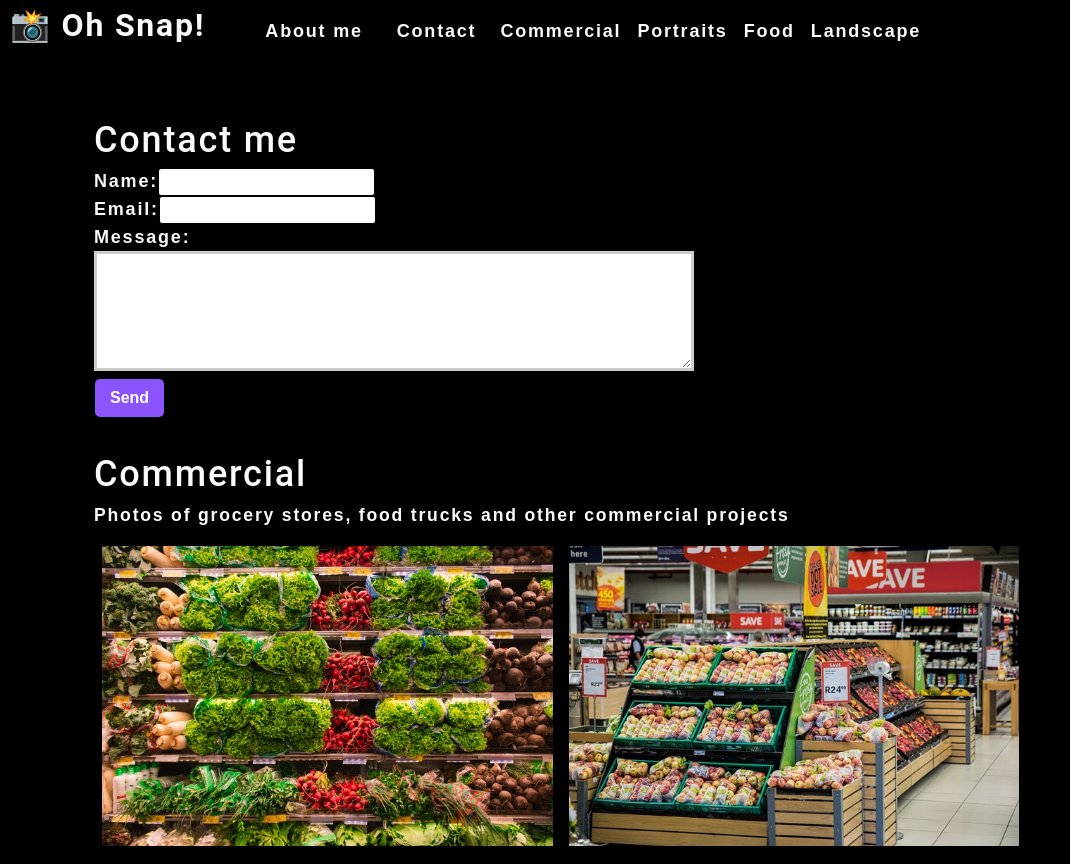
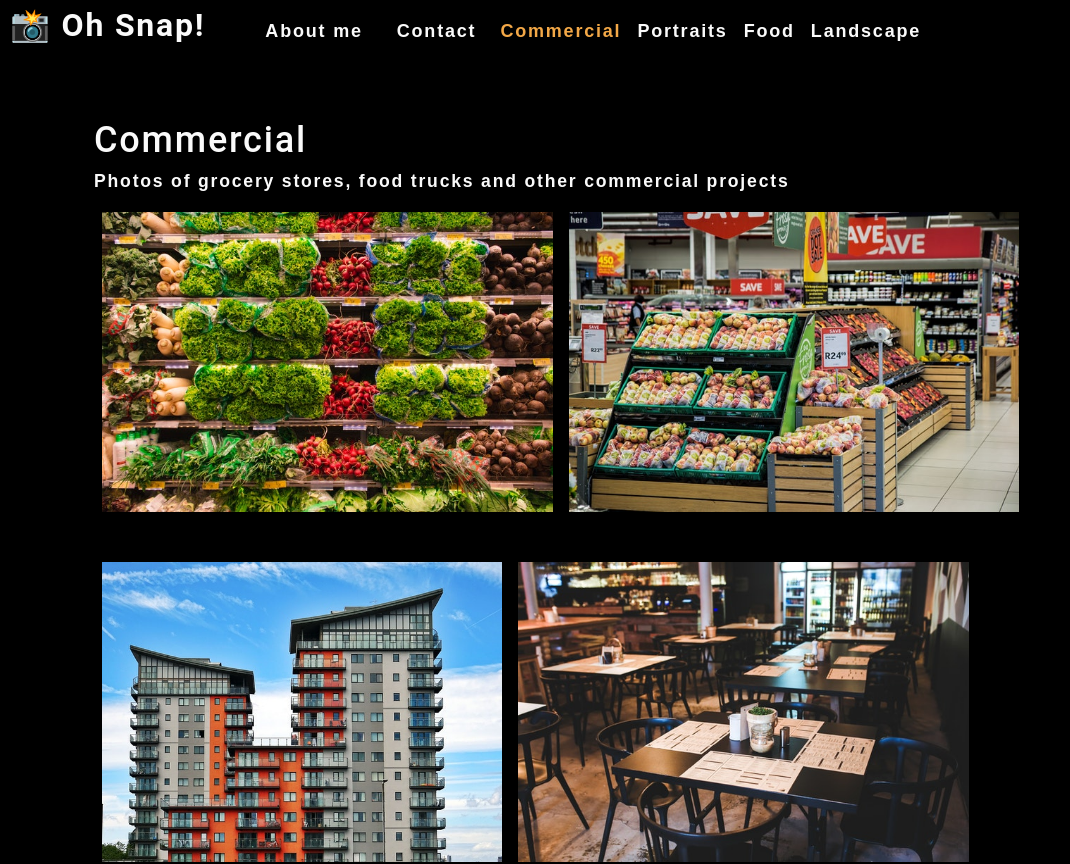
Before and after one commit to rolanduwxcc/photo-port, a React (Create React App) app: page / in a window 1280 px wide. Shown: the top 864 px of the page, without its empty margins (0-1070 px from the left). Built offline with nearby package versions, Linux system fonts and the light colour scheme.

Commit message:
nav updates

```diff
--- a/src/App.js
+++ b/src/App.js
@@ -9,10 +9,12 @@
 import { capitalizeFirstLetter } from './utils/helpers';
 
 function App() {
+  const [contactSelected, setContactSelected] = useState(false);
+
   const [categories] = useState([
-    { name: "commercial", description: "Photos of grocery stores, food trucks and other commercial projects"},
-    { name: "portraits", description: "Portraits of people in my life"},
-    { name: "food", description: "Delicious delicacies"},
+    { name: "commercial", description: "Photos of grocery stores, food trucks and other commercial projects" },
+    { name: "portraits", description: "Portraits of people in my life" },
+    { name: "food", description: "Delicious delicacies" },
     { name: "landscape", description: "Fields, farmhouse, waterfalls, and the beauty of nature" },
   ]);
   const [currentCategory, setCurrentCategory] = useState(categories[0]);
@@ -25,15 +27,22 @@
   return (
     <div>
       <Nav
-        categories = {categories}
-        setCurrentCategory = {setCurrentCategory}
-        currentCategory = {currentCategory}
+        categories={categories}
+        setCurrentCategory={setCurrentCategory}
+        currentCategory={currentCategory}
+        contactSelected={contactSelected}
+        setContactSelected={setContactSelected}
       >
       </Nav>
       <main>
-        <ContactForm></ContactForm>
+        {!contactSelected ? (
+          <>
             <Gallery currentCategory={currentCategory}></Gallery>
             <About></About>
+          </>
+        ) : (
+          <ContactForm></ContactForm>
+        )}
       </main>
     </div>
   );
--- a/src/components/Contact/index.js
+++ b/src/components/Contact/index.js
@@ -1,11 +1,33 @@
 import React, { useState } from 'react';
+import { validateEmail } from '../../utils/helpers';
 
 function ContactForm() {
     const [formState, setFormState] = useState({ name: '', email: '', message: '' });
     const { name, email, message } = formState;
+    const [errorMessage, setErrorMessage] = useState('');
 
     function handleChange(e) {
-        setFormState({...formState, [e.target.name]: e.target.value })
+        if (e.target.name === 'email') {
+            const isValid = validateEmail(e.target.value);
+            console.log(isValid);
+            if (!isValid) {
+                setErrorMessage('Email is invalid');
+            } else {
+                setErrorMessage('');
+            }
+        }
+        else {
+            if(!e.target.value.length) {
+                setErrorMessage(`${e.target.name} is required.`);
+            } else {
+                setErrorMessage('');
+            }
+        }
+
+
+        if (!errorMessage) {
+            setFormState({...formState, [e.target.name]: e.target.value })
+        }
     }
     // console.log(formState);
 
@@ -20,16 +42,21 @@
             <form id="contact-form" onSubmit={handleSubmit}>
                 <div>
                     <label htmlFor="name">Name:</label>
-                    <input type="text" name="name" defaultValue={name} onChange={handleChange} />
+                    <input type="text" name="name" defaultValue={name} onBlur={handleChange} />
                 </div>
                 <div>
                     <label htmlFor="email">Email:</label>
-                    <input type="email" name="email" defaultValue={email} onChange={handleChange} />
+                    <input type="email" name="email" defaultValue={email} onBlur={handleChange} />
                 </div>
                 <div>
                     <label htmlFor="message">Message:</label>
-                    <textarea name="message" rows="5" defaultValue={message} onChange={handleChange} />
+                    <textarea name="message" rows="5" defaultValue={message} onBlur={handleChange} />
                 </div>
+                {errorMessage && (
+                    <div>
+                        <p className="error-text">{errorMessage}</p>
+                    </div>
+                )}
                 <button type="submit">Send</button>
             </form>
         </section>
--- a/src/components/Nav/index.js
+++ b/src/components/Nav/index.js
@@ -6,6 +6,8 @@
         categories = [],
         setCurrentCategory,
         currentCategory,
+        contactSelected,
+        setContactSelected
     } = props;
 
     const handleClick = (item) => {
@@ -23,23 +25,25 @@
             <nav>
                 <ul className="flex-row">
                     <li className="mx-2">
-                        <a data-testid="about" href="#about">
+                        <a data-testid="about" href="#about" onClick={() => setContactSelected(false)}>
                             About me
                         </a>
                     </li>
-                    <li className="mx-2">
-                        <span>Contact</span>
+                    <li className={`mx-2 ${contactSelected && 'navActive'}`}>
+                        <span onClick={() => setContactSelected(true)}>Contact</span>
                     </li>
                     {categories.map((category) => (
                         <li
                             className={`mx-1 ${
-                                currentCategory.name === category.name
+                                currentCategory.name === category.name &&
+                                !contactSelected && 'navActive'
                                 }`}
                             key={category.name}
                         >
                             <span
                                 onClick={() => {
-                                    setCurrentCategory(category)
+                                    setCurrentCategory(category);
+                                    setContactSelected(false);
                                 }}
                             >
                                 {capitalizeFirstLetter(category.name)}
```
Lines whose indentation alone changed are shown as unchanged.
